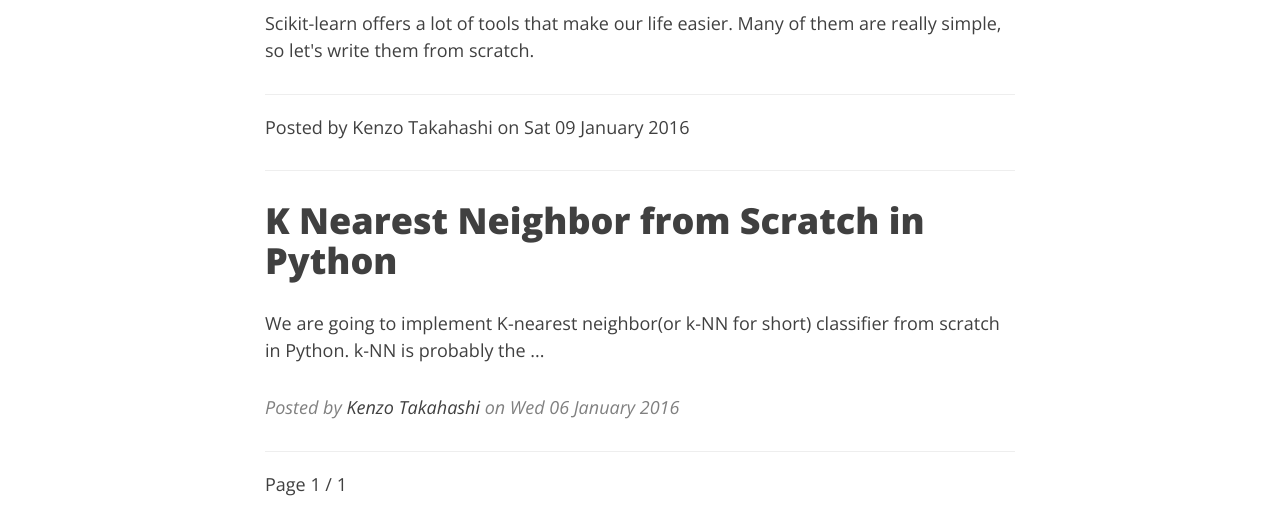
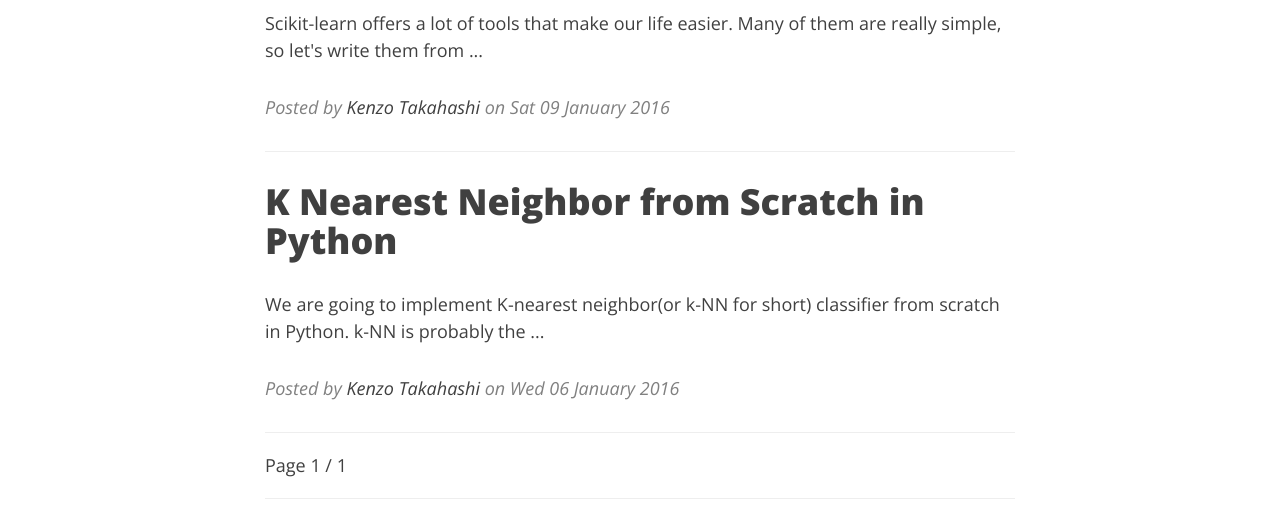
Before and after one commit to kenzotakahashi/kenzotakahashi.github.io, a plain HTML site: page author/kenzo-takahashi.html in a window 1280 px wide. Shown: the part 591-1100 px from the top of the page. Drawn offline with nearby package versions, Linux system fonts and the light colour scheme; files whose address does not match are found by name.

Commit message:
Update documentation

```diff
--- a/author/kenzo-takahashi.html
+++ b/author/kenzo-takahashi.html
@@ -87,8 +87,7 @@
                     Scikit-learn's useful tools from scratch
                 </h2>
             </a>
-                <p>Scikit-learn offers a lot of tools that make our life easier. Many of them are really simple, so let's write them from scratch.</p>
-<hr ...
+                <p>Scikit-learn offers a lot of tools that make our life easier. Many of them are really simple, so let's write them from ...
             <p class="post-meta">Posted by
                     <a href="/author/kenzo-takahashi.html">Kenzo Takahashi</a>
                  on Sat 09 January 2016
```
Also changed, not shown: category/misc.html (+1 -2 lines), index.html (+1 -2 lines), scikit-learns-useful-tools-from-scratch.html (+0 -1 lines).
